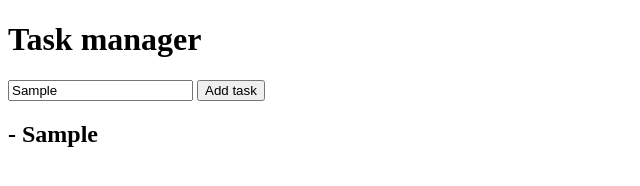
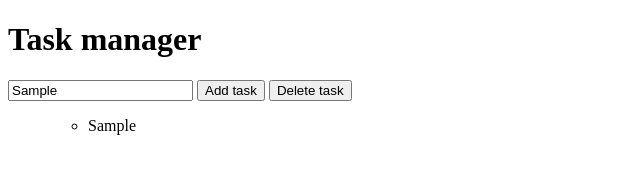
Before and after one commit to saraeggan/WoodcockCapybara, a plain HTML site: page public/index.html in a window 1280 px wide. Both pictures are taken after typing "Sample" into the empty fields and a click on the button "Add task". Shown: the whole page, without its empty margins (0-640 px from the left). Drawn offline with Linux system fonts and the light colour scheme.

Commit message:
Update index.html

```diff
--- a/public/index.html
+++ b/public/index.html
@@ -10,22 +10,40 @@
 
     <input id="inp1" type="text" />
     <button id="btn1">Add task</button>
-    <h2 id="txt1"></h2>
+    <button id="btn2">Delete task</button>
+    <ul id="txt1"></ul>
 
 
 <script>
     let inp1 = document.getElementById('inp1');
     let btn1 = document.getElementById('btn1');
     let txt1 = document.getElementById('txt1');
+    let btn2 = document.getElementById('btn2');
+
 
     let task = [];
 
 
     btn1.addEventListener('click', function(evt) {
-         task.push("- " + inp1.value + "<br>");
+         task.push( `<ul>
+            <li>${inp1.value}</li>
+            </ul>`);
         txt1.innerHTML = task.join(" ");
 
+
+
         });
+
+    btn2.addEventListener('click', function(evt){
+        task.splice(0,1);
+        txt1.removeChild(txt1.childNodes[0]);
+
+
+    });
+
+        console.log(task);
+
+
 
 
 </script>
```
